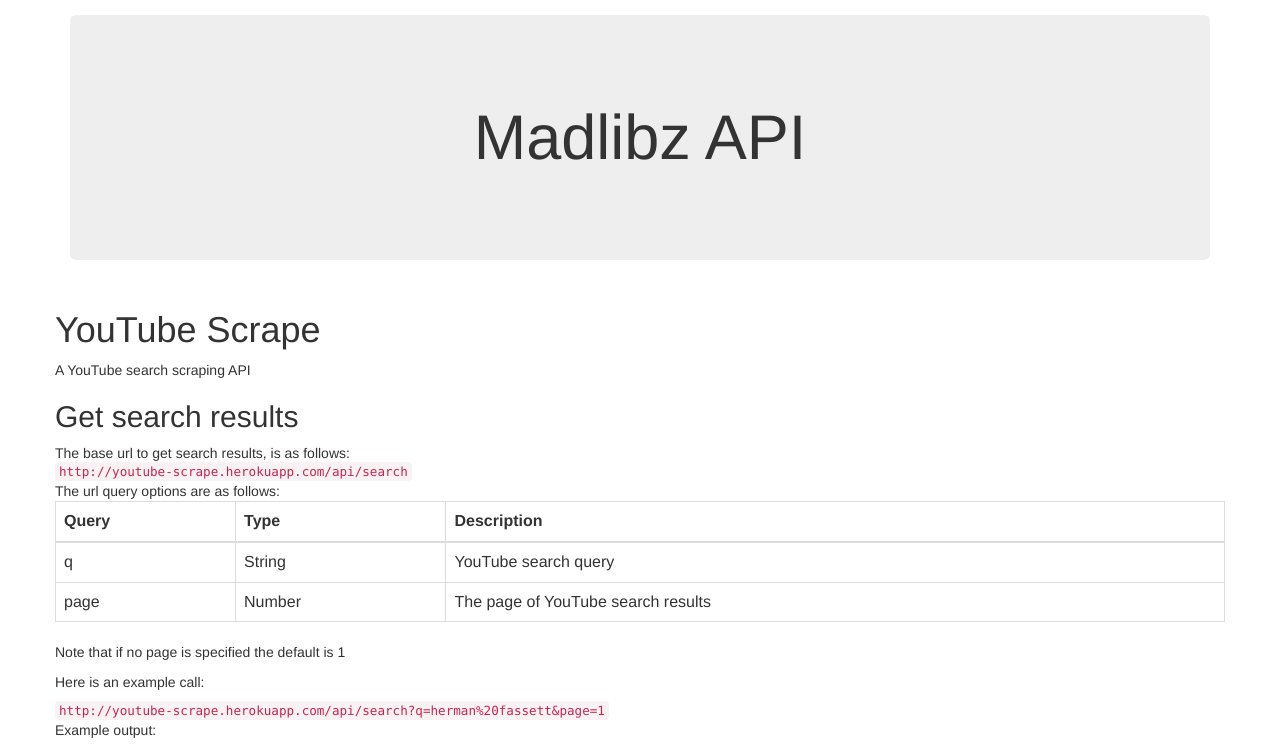
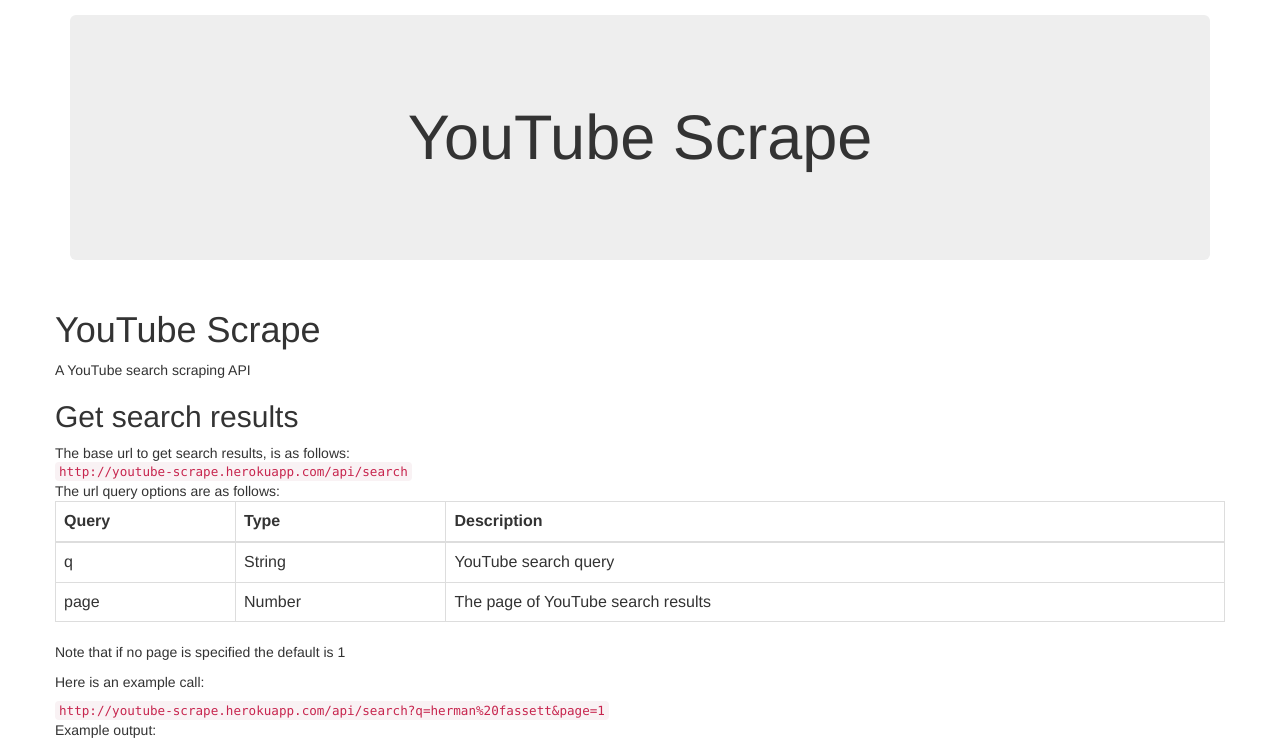
Before and after one commit to HermanFassett/youtube-scrape, a website: page index.html in a window 1280 px wide. Shown: the top 748 px of the page. Drawn offline with nearby package versions, Linux system fonts and the light colour scheme.

Commit message:
Edit index

```diff
--- a/index.html
+++ b/index.html
@@ -21,7 +21,7 @@
    <div class="container">
 	<div class="jumbotron text-center">
 		<div class="page-header">
-	  		<h1>Madlibz API</hi>
+	  		<h1>YouTube Scrape</hi>
 		</div>
 	</div>
 	<div class="row">
```
